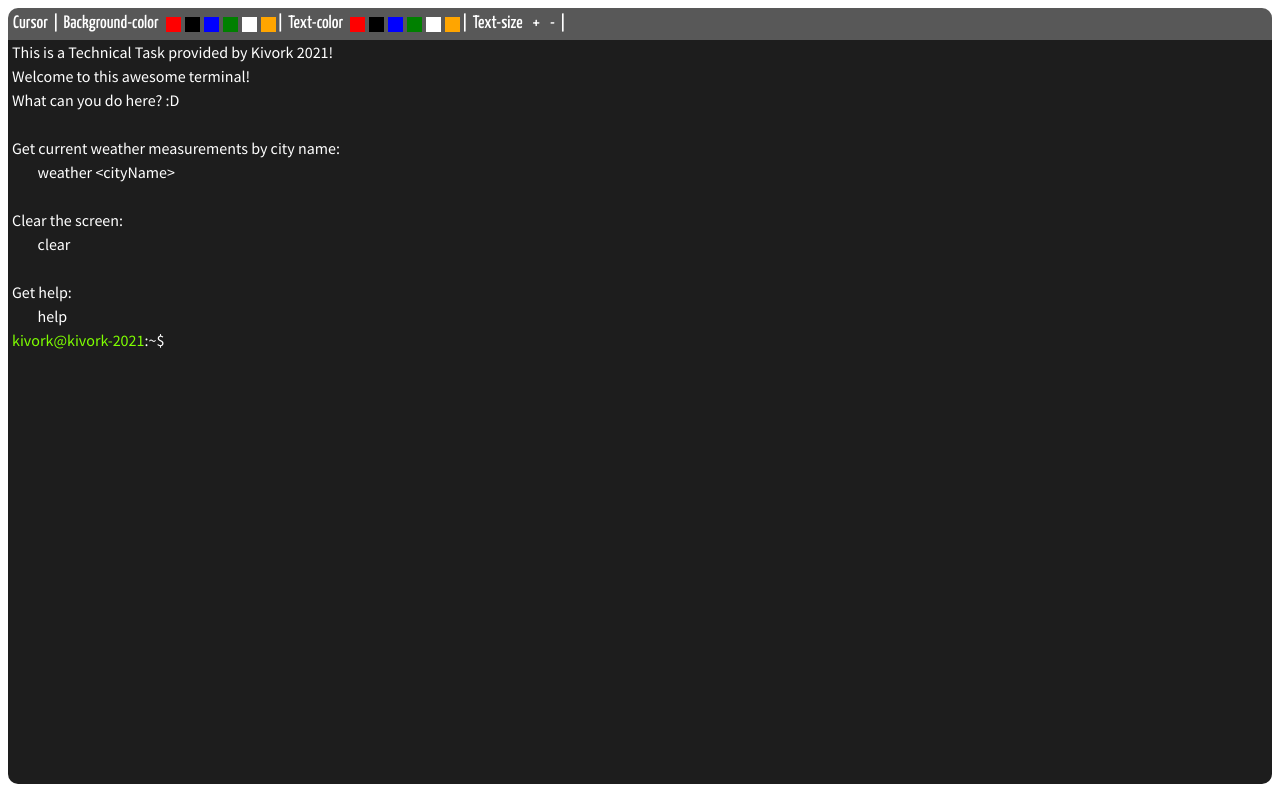
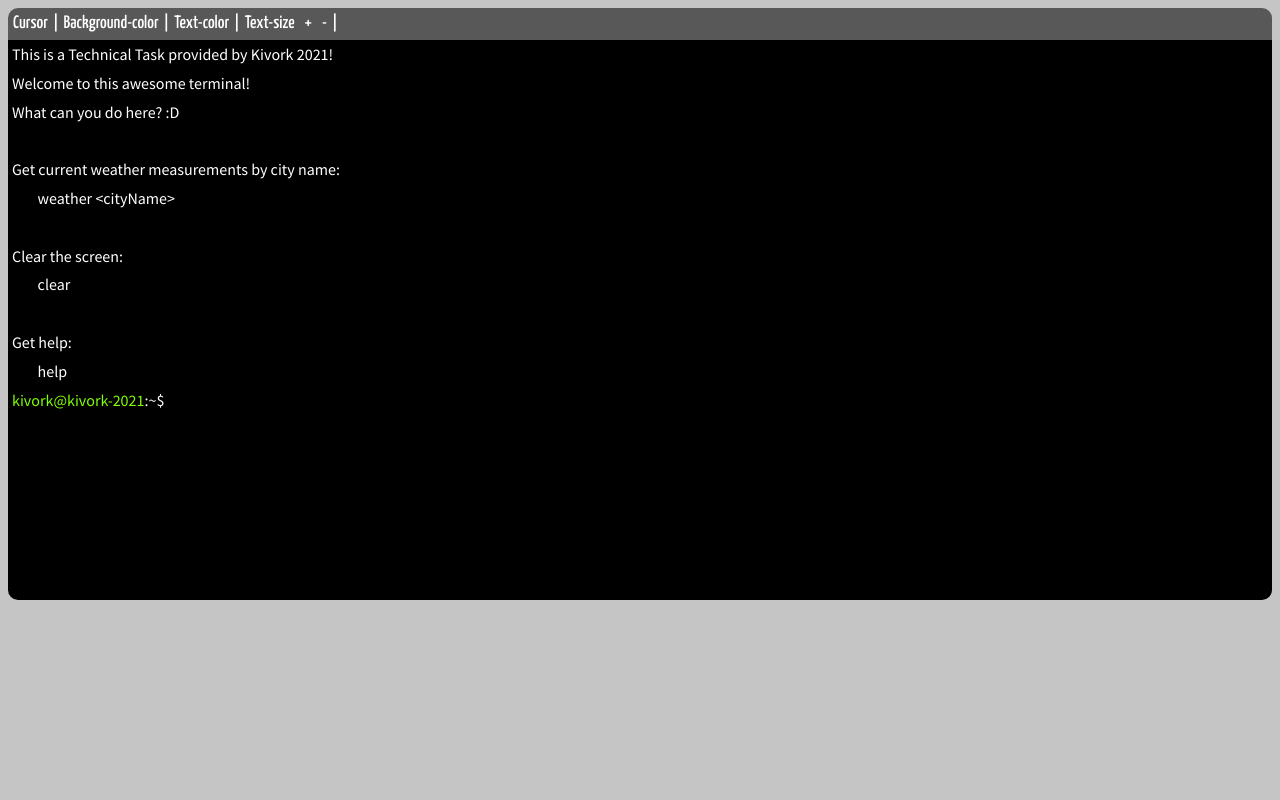
Before and after one commit to NaiDuGroup/terminalEmulator, an Angular app: page / in a window 1280 px wide. Built offline with nearby package versions, Linux system fonts and the light colour scheme.

Commit message:
Change_design_and_fixing

```diff
--- a/src/app/app.component.html
+++ b/src/app/app.component.html
@@ -1 +1,7 @@
-<app-terminal-entity></app-terminal-entity>
+<!-- <div class="container"> -->
+<div>
+    <app-terminal-entity [sessionNum] = "1"></app-terminal-entity>
+    <!-- <app-terminal-entity [sessionNum] = "2"></app-terminal-entity> -->
+    <!-- <app-terminal-entity [sessionNum] = "3"></app-terminal-entity> -->
+    <!-- <app-terminal-entity [sessionNum] = "3"></app-terminal-entity> -->
+</div>
--- a/src/app/app.component.scss
+++ b/src/app/app.component.scss
@@ -0,0 +1,5 @@
+.container {
+    display: flex;
+    flex-direction: row;
+    justify-content: space-between;
+}
--- a/src/app/components/terminal-entity/terminal-entity.component.html
+++ b/src/app/components/terminal-entity/terminal-entity.component.html
@@ -1,26 +1,46 @@
-<div id="terminal" class="terminal">
+<div id="terminal" class="terminal" (mousedown)="mouseEvent($event)">
     <div class="terminal__header">
-        <span class="terminal__header--el">Cursor</span>
+        <span class="terminal__header--el">
+            <div class="dropdown">
+                <span class="dropbtn">Cursor</span>
+                <div class="dropdown-content">
+                    <a (click)="setCaretColor('red')">RED</a>
+                    <a (click)="setCaretColor('black')">BLACK</a>
+                    <a (click)="setCaretColor('blue')">BLUE</a>
+                    <a (click)="setCaretColor('green')">GREEN</a>
+                    <a (click)="setCaretColor('white')">WHITE</a>
+                    <a (click)="setCaretColor('orange')">ORANGE</a>
+                </div>
+            </div>
+        </span>
         <span>|</span>
-        <span class="terminal__header--el">Background-color</span>
-        <div class="color-pallete">
-            <div class="color-pallete--red" (click)="setBgColor('red')"></div>
-            <div class="color-pallete--black" (click)="setBgColor('black')"></div>
-            <div class="color-pallete--blue" (click)="setBgColor('blue')"></div>
-            <div class="color-pallete--green" (click)="setBgColor('green')"></div>
-            <div class="color-pallete--white" (click)="setBgColor('white')"></div>
-            <div class="color-pallete--orange" (click)="setBgColor('orange')"></div>
-        </div>
+        <span class="terminal__header--el">
+            <div class="dropdown">
+                <span class="dropbtn">Background-color</span>
+                <div class="dropdown-content">
+                    <a (click)="setBgColor('red')">RED</a>
+                    <a (click)="setBgColor('black')">BLACK</a>
+                    <a (click)="setBgColor('blue')">BLUE</a>
+                    <a (click)="setBgColor('green')">GREEN</a>
+                    <a (click)="setBgColor('white')">WHITE</a>
+                    <a (click)="setBgColor('orange')">ORANGE</a>
+                </div>
+            </div>
+        </span>
         <span>|</span>
-        <span class="terminal__header--el">Text-color</span>
-        <div class="color-pallete">
-            <div class="color-pallete--red" (click)="setTextColor('red')"></div>
-            <div class="color-pallete--black" (click)="setTextColor('black')"></div>
-            <div class="color-pallete--blue" (click)="setTextColor('blue')"></div>
-            <div class="color-pallete--green" (click)="setTextColor('green')"></div>
-            <div class="color-pallete--white" (click)="setTextColor('white')"></div>
-            <div class="color-pallete--orange" (click)="setTextColor('orange')"></div>
-        </div>
+        <span class="terminal__header--el">
+            <div class="dropdown">
+                <span class="dropbtn">Text-color</span>
+                <div class="dropdown-content">
+                    <a (click)="setTextColor('red')">RED</a>
+                    <a (click)="setTextColor('black')">BLACK</a>
+                    <a (click)="setTextColor('blue')">BLUE</a>
+                    <a (click)="setTextColor('green')">GREEN</a>
+                    <a (click)="setTextColor('white')">WHITE</a>
+                    <a (click)="setTextColor('orange')">ORANGE</a>
+                </div>
+            </div>
+        </span>
         <span>|</span>
         <span class="terminal__header--el">Text-size</span>
         <div class="font-size-panel">
@@ -28,7 +48,6 @@
             <span class="font-size-panel__el" (click)="setTextSize('-')">-</span>
         </div>
         <span>|</span>
-        <!-- <span class="terminal__header--el">+ New Terminal</span> -->
     </div>
     <div #content class="terminal__body" id="body">
         <div>
@@ -36,25 +55,24 @@
                 <span class="output">{{el}}</span>
             </div>
         </div>
-        <div class="body-input">
-            <span [ngStyle]="{'visibility' :!_isCommandInProgress ? 'visible' : 'hidden'}"
+        <div class="body-input" [ngStyle]="{'opacity' :!_isCommandInProgress ? '1' : '0'}">
+            <span
                 id="root"
                 class="body-input__main-root">
                     {{userName}}
                 </span>
 
-                <!-- <div [ngStyle]="{'visibility' :!isCurrentCommandInProgress ? 'visible' : 'hidden'}"></div> -->
-            <div [ngStyle]="{'visibility' :!_isCommandInProgress ? 'visible' : 'hidden'}">
+            <div >
                 <span class="body-input--symbols">:</span>
                 <span class="body-input--symbols">~</span>
                 <span class="body-input--symbols">$</span>
             </div>
-            <!-- [ngStyle]="{'color' :!_isCommandInProgress ? 'this.preferences.textColor' : 'red'}" -->
-            <input [ngStyle]="{'color' :!_isCommandInProgress ? 'preferences.textColor' : 'transparent'}"
+
+            <input
+                spellcheck="false"
+                autofocus
+                onblur="this.focus()"
                 id="input"
-                spellcheck="false"
-                onblur="this.focus()"
-                autofocus
                 [(ngModel)]="inputValue"
                 class="body-input__input-field"
                 (keydown)="keydownEvent($event)"
--- a/src/app/components/terminal-entity/terminal-entity.component.scss
+++ b/src/app/components/terminal-entity/terminal-entity.component.scss
@@ -16,73 +16,54 @@
 
     &--el {
       margin: 0px 5px;
-      cursor: auto;
+      cursor: pointer;
     }
   }
 
   &__body {
-    height: 93vh;
-    background-color: rgb(29, 29, 29);
+    height: 70vh; //93
+    background-color: black;
     overflow-y: scroll;
-    line-height: 1.5em;
+    line-height: 1.8em;
     border-bottom-left-radius: 10px;
     border-bottom-right-radius: 10px;
   }
 }
 
-
-.color-pallete {
-  display: flex;
-  flex-direction: row;
-
-  &--red {
-    background-color: red;
+.dropbtn {
   cursor: pointer;
-    height: 15px;
-    width: 15px;
-    margin: 0px 2px;
+  background-color: #585858;
+  font-family: 'Yanone Kaffeesatz', sans-serif;
+  color: #fff;
+  font-size: 18px;
 }
 
-  &--black {
-    background-color: black;
-    cursor: pointer;
-    height: 15px;
-    width: 15px;
-    margin: 0px 2px;
+.dropdown {
+  position: relative;
+  display: inline-block;
 }
 
-  &--blue {
-    background-color: blue;
-    cursor: pointer;
-    height: 15px;
-    width: 15px;
-    margin: 0px 2px;
+.dropdown-content {
+  display: none;
+  position: absolute;
+  background-color: #f1f1f1;
+  min-width: 50px;
+  box-shadow: 0px 8px 16px 0px rgba(0,0,0,0.2);
+  z-index: 1;
 }
 
-  &--green {
-    background-color: green;
+.dropdown-content a {
+  color: #fff;
+  padding: 12px 16px;
+  text-decoration: none;
+  display: block;
   cursor: pointer;
-    height: 15px;
-    width: 15px;
-    margin: 0px 2px;
+  background-color: #585858;
 }
 
-  &--white {
-    background-color: white;
-    cursor: pointer;
-    height: 15px;
-    width: 15px;
-    margin: 0px 2px;
-  }
+.dropdown-content a:hover {background-color: #373636;}
+.dropdown:hover .dropdown-content {display: block;}
 
-  &--orange {
-    background-color: orange;
-    cursor: pointer;
-    height: 15px;
-    width: 15px;
-    margin: 0px 2px;
-  }
-}
 
 .font-size-panel {
     display: flex;
@@ -124,6 +105,5 @@
     flex: 1 1 0%;
     border: none;
     outline: none;
-    background-color: transparent;
   }
 }
--- a/src/app/components/terminal-entity/terminal-entity.component.ts
+++ b/src/app/components/terminal-entity/terminal-entity.component.ts
@@ -1,4 +1,4 @@
-import { AfterViewInit, Component, ElementRef, OnInit, QueryList, ViewChild, ViewChildren } from '@angular/core';
+import { AfterViewInit, Component, ElementRef, Input, OnInit, QueryList, ViewChild, ViewChildren } from '@angular/core';
 
 import { HelpService, WeatherService } from '../../servicies';
 
@@ -9,14 +9,15 @@ import { HelpService, WeatherService } from '../../servicies';
   providers: [ WeatherService, HelpService ]
 })
 export class TerminalEntityComponent implements OnInit, AfterViewInit {
+  @Input() sessionNum: number;
   @ViewChildren('output') private _output: QueryList<any>;
   @ViewChild('content') private _content: ElementRef;
 
   userName: string = "kivork@kivork-2021";
 
   preferences = {
-    // cursor: "black",
-    backgroundColor: "#1d1d1d",
+    cursor: "#fff",
+    backgroundColor: "#000",
     textColor: "#fff",
     textSize: 16,
   }
@@ -50,17 +51,20 @@ export class TerminalEntityComponent implements OnInit, AfterViewInit {
   }
 
   ngOnInit(): void {
-    if (sessionStorage.getItem("autosave")) {
-      let autosave = JSON.parse(sessionStorage.getItem('autosave'));
+
+    if (sessionStorage.getItem("autosave" + this.sessionNum)) {
+      let autosave = JSON.parse(sessionStorage.getItem("autosave" + this.sessionNum));
       this.inputValue = autosave.currCmd;
       this.output = autosave.output;
       this.commandsHistory = autosave.cmdsHistory;
       this.counterForCommandHistory = autosave.counter;
+      this.preferences.cursor = autosave.cursor;
       this.preferences.textSize = autosave.textSize;
       this.preferences.textColor = autosave.textColor;
       this.preferences.backgroundColor = autosave.backgroundColor;
     }
 
+    this.setCaretColor(this.preferences.cursor);
     this.setBgColor(this.preferences.backgroundColor);
     this.setTextColor(this.preferences.textColor);
     this.setTextSize();
@@ -78,7 +82,12 @@ export class TerminalEntityComponent implements OnInit, AfterViewInit {
 
   }
 
+  mouseEvent(event: MouseEvent): void {
+    event.preventDefault();
+  }
+
   keydownEvent(event: KeyboardEvent): void {
+
     if (event.code == "Enter" || event.code == "NumpadEnter") {
       this._addCommandToHistory();
       this.commandInProgress += this.inputValue;
@@ -90,10 +99,9 @@ export class TerminalEntityComponent implements OnInit, AfterViewInit {
     }
 
     if (event.code == "ArrowUp") {
-      console.log(event);
       event.preventDefault();
       if (this.counterForCommandHistory > 0) {
-        this.inputValue = this.commandsHistory[this.counterForCommandHistory - 1];
+        this.inputValue = this.commandsHistory[this.counterForCommandHistory - 1 ];
         this.counterForCommandHistory--;
       }
     }
@@ -101,7 +109,7 @@ export class TerminalEntityComponent implements OnInit, AfterViewInit {
     if (event.code == "ArrowDown") {
       event.preventDefault();
       if (this.counterForCommandHistory < this.commandsHistory.length) {
-        this.inputValue = this.commandsHistory[this.counterForCommandHistory];
+        this.inputValue = this.commandsHistory[this.counterForCommandHistory + 1 ];
         this.counterForCommandHistory++;
       }
     }
@@ -163,12 +171,13 @@ export class TerminalEntityComponent implements OnInit, AfterViewInit {
       output: this.output,
       cmdsHistory: this.commandsHistory,
       counter: this.counterForCommandHistory,
+      cursor: this.preferences.cursor,
       textColor: this.preferences.textColor,
       backgroundColor: this.preferences.backgroundColor,
       textSize: this.preferences.textSize
     };
 
-    sessionStorage.setItem("autosave", JSON.stringify(autosave));
+    sessionStorage.setItem("autosave" + this.sessionNum, JSON.stringify(autosave));
   }
 
   private _addCommandToHistory(): void {
@@ -203,9 +212,14 @@ export class TerminalEntityComponent implements OnInit, AfterViewInit {
     this.output.push(line);
   }
 
+  setCaretColor(color: string): void {
+    this.preferences.cursor = color;
+    document.getElementById('input').style.caretColor = this.preferences.cursor;
+    this._saveToSessionStorage();
+  }
+
   setBgColor(color: string): void {
     this.preferences.backgroundColor = color;
-
     document.getElementById('body').style.backgroundColor = color;
     document.getElementById('input').style.backgroundColor = color;
     this._saveToSessionStorage();
@@ -229,11 +243,11 @@ export class TerminalEntityComponent implements OnInit, AfterViewInit {
   }
 
   setTextSize(cmd ? : string): void {
-    if (cmd == "+") {
+    if (cmd == "-" && this.preferences.textSize > 10) {
+      this.preferences.textSize--;
+    }
+    if (cmd == "+" && this.preferences.textSize < 40) {
       this.preferences.textSize++;
-    }
-    if (cmd == "-") {
-      this.preferences.textSize--;
     }
 
     const spans = document.getElementsByClassName('output') as HTMLCollectionOf < HTMLElement > ;
@@ -256,20 +270,4 @@ export class TerminalEntityComponent implements OnInit, AfterViewInit {
       this._content.nativeElement.scrollTop = this._content.nativeElement.scrollHeight;
     } catch (err) {}
   }
-
-  // hideInputPanel() {
-  //   const symbols = document.getElementsByClassName('body-input--symbols') as HTMLCollectionOf < HTMLElement > ;
-  //   for (let i = 0; i < symbols.length; i++) {
-  //     symbols[i].style.color = this.preferences.backgroundColor;
-  //   }
-  //   document.getElementById('root').style.color = this.preferences.backgroundColor;
-  // }
-
-  // showInputPanel() {
-  //   const symbols = document.getElementsByClassName('body-input--symbols') as HTMLCollectionOf < HTMLElement > ;
-  //   for (let i = 0; i < symbols.length; i++) {
-  //     symbols[i].style.color = this.preferences.textColor;
-  //   }
-  //   document.getElementById('root').style.color = "chartreuse";
-  // }
 }
--- a/src/app/servicies/weather.service.ts
+++ b/src/app/servicies/weather.service.ts
@@ -15,16 +15,26 @@ export class WeatherService {
     const event = new Subject<{}>();
 
     setTimeout(() => {
-      event.next({ line: "Sending request ..." });
+      event.next({ line: "Sending request ." });
     }, 100);
 
     setTimeout(() => {
-      event.next({ line: "Receiving response ...", newLine: false });
+      event.next({ line: "Sending request ..", newLine: false });
+    }, 1000);
+
+
+    setTimeout(() => {
+      event.next({ line: "Sending request ...", newLine: false });
+    }, 2000);
+
+    setTimeout(() => {
+      event.next({ line: " ", newLine: false  });
+      event.next({ line: "Receiving response ..."});
     }, 5000);
 
     setTimeout(() => {
       this._httpWeatherService.getWeatherByCityName(cityName).subscribe((response) => {
-        event.next({ line: " ", newLine: false });
+        event.next({ line: " " });
         event.next({ line: "Country: " + response.sys.country });
         event.next({ line: "City: " + response.name });
         event.next({ line: "Temperature: " + response.main.temp + "C" });
@@ -32,7 +42,7 @@ export class WeatherService {
         event.next({ line: " "});
       }, err => {
         event.next({ line: " ", newLine: false });
-        event.next({ line: "        Oooops! " + err.error.message });
+        event.next({ line: "        Oooops! " + err.error.message + "." });
         event.next({ line: " " });
       });
     }, 7500);
--- a/src/styles.scss
+++ b/src/styles.scss
@@ -1 +1,4 @@
 /* You can add global styles to this file, and also import other style files */
+body {
+    background-color: rgb(197, 197, 197);
+}
```
Lines whose indentation alone changed are shown as unchanged.
